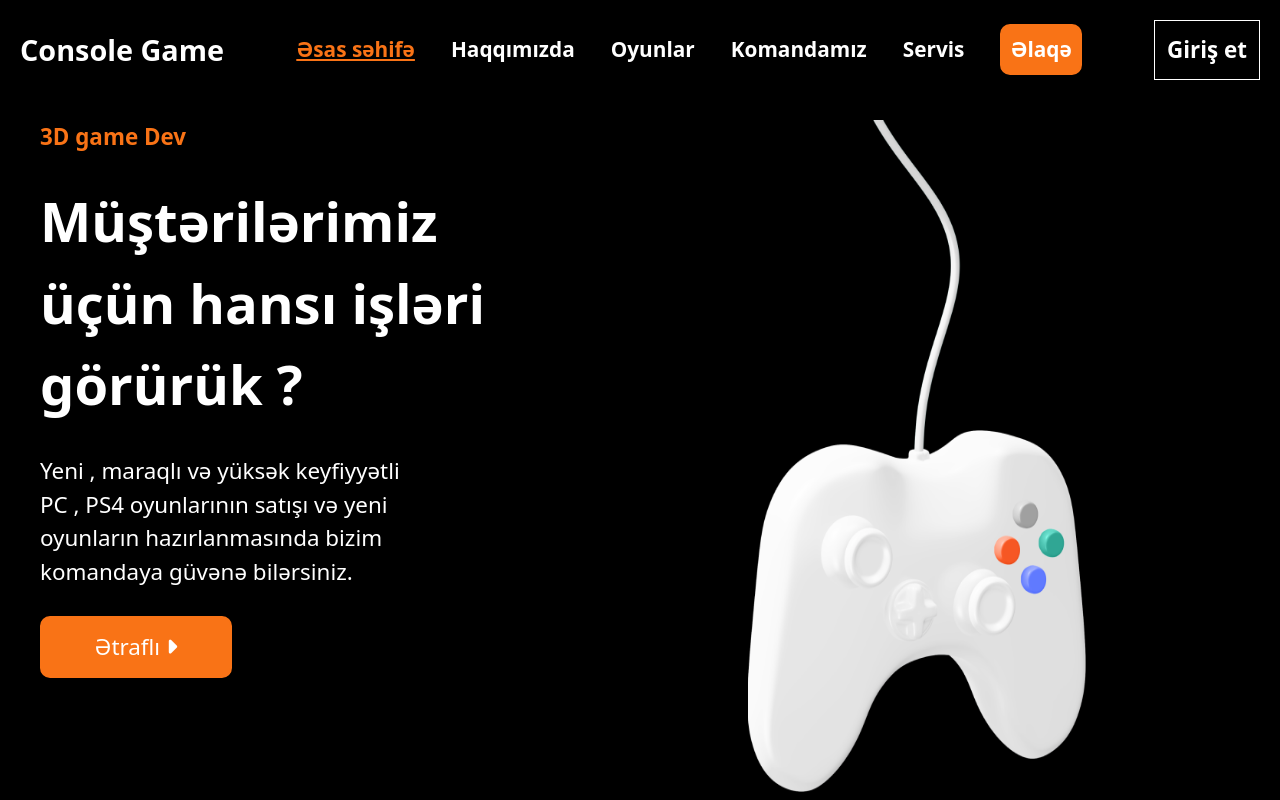
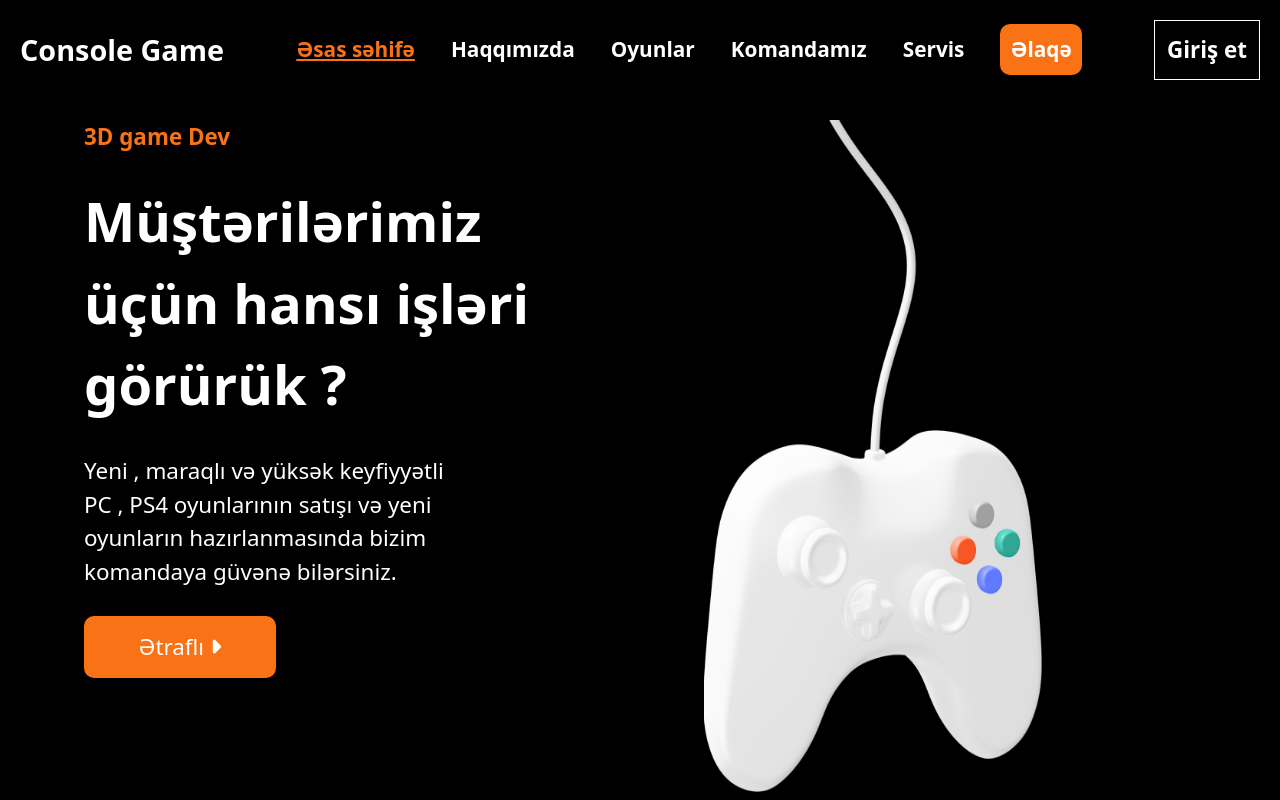
Before and after one commit to Nihat774/Console-Game, a React (Vite) app: page / in a window 1280 px wide. Shown: the top 800 px of the page. Built offline with nearby package versions, Linux system fonts and the light colour scheme; no server answers.

Commit message:
add framer-motion

```diff
--- a/src/index.css
+++ b/src/index.css
@@ -8,9 +8,7 @@
   }
 }
 
-/* @layer utilities {
- body {
-    overflow-x:"hidden"
-  }
-
-} */
+body {
+  @apply overflow-x-hidden;
+  @apply bg-black;
+}
--- a/src/pages/About/index.tsx
+++ b/src/pages/About/index.tsx
@@ -1,5 +1,5 @@
 import { Swiper, SwiperSlide } from "swiper/react";
-
+import {motion} from 'framer-motion'
 import "swiper/css";
 import "swiper/css/navigation";
 import "swiper/css/pagination";
@@ -14,12 +14,17 @@ import Button from "../../ui/Button";
 import { Link, useNavigate } from "react-router-dom";
 import TeamCard from "../../ui/TeamCardAbout";
 import CardInfo from "../../ui/CardAbout";
+import { containerVariants } from "../../utils/variants";
 
 function AboutPage() {
   const location = useNavigate()
   return (
     <>
-      <div className="flex justify-evenly; bg-black text-white lg:flex-row xs:flex-col">
+      <motion.div  variants={containerVariants}
+      initial="hidden"
+      animate="visible"
+      exit="exit"
+ className="flex justify-evenly; bg-black text-white lg:flex-row xs:flex-col">
         <div className="px-10 lg:w-[50%] xs:w-[100%] flex flex-col items-center">
           <div className="lg:w-[30vw] lg:h-[70vh] md:h-[40vh] xs:w-[80vw] xs:h-fit xs:gap-3 py-7 flex flex-col justify-evenly">
             <div className="">
@@ -90,7 +95,7 @@ function AboutPage() {
             </SwiperSlide>
           </Swiper>
         </div>
-      </div>
+      </motion.div>
       <div className="bg-black text-white py-5 lg:h-[100vh] xs:h-fit">
         <h3 className="text-2xl flex items-center px-10 font-bold h-[20vh] ">
           Why work with us
--- a/src/pages/Contact/index.tsx
+++ b/src/pages/Contact/index.tsx
@@ -1,10 +1,18 @@
 import { Link } from "react-router-dom";
 import Icon from "../../ui/SocialIcon";
 import Phone from "../../ui/Phone";
+import {motion} from 'framer-motion'
+import { containerVariants } from "../../utils/variants";
 function ContactPage() {
   return (
     <>
-      <section className="bg-black text-white py-8">
+      <motion.section
+        variants={containerVariants}
+        initial="hidden"
+        animate="visible"
+        exit="exit"
+
+      className="bg-black text-white py-8">
         <div className="text-center">
           <ul className="flex justify-center gap-4">
             <li>
@@ -115,7 +123,7 @@ Oyun platforması hər yaşa uyğun təcrübə təklif edir.
             <Phone />
           </div>
         </div>
-      </section>
+      </motion.section>
     </>
   );
 }
--- a/src/pages/Games/index.tsx
+++ b/src/pages/Games/index.tsx
@@ -4,7 +4,8 @@ import { Link, NavLink, useNavigate } from "react-router-dom";
 import { useDispatch, useSelector } from "react-redux";
 import { addToCart } from "../../state/cartSlice";
 import { RootState } from "../../state/store";
-
+import {motion} from 'framer-motion'
+import { containerVariants } from "../../utils/variants";
 
 function GamesPage() {
   const url = "https://console-game-db.vercel.app/games";
@@ -35,7 +36,13 @@ function GamesPage() {
 
   return (
     <>
-      <div className="bg-orange px-3 items-center">
+      <motion.div
+        variants={containerVariants}
+        initial="hidden"
+        animate="visible"
+        exit="exit"
+
+      className="bg-orange px-3 items-center">
         <div className="md:flex md:flex-row md:h-[12vh] lg:h-[15vh] xs:flex-col xs:p-4 xs:gap-7 justify-between items-center">
           <Link
             to={"/"}
@@ -54,7 +61,7 @@ function GamesPage() {
             />
           </div>
         </div>
-      </div>
+      </motion.div>
       <div className="contanier px-3">
         <div className="grid lg:grid-cols-4 md:gap-4 xs:grid-cols-1 xs:place-items-center xs:gap-3 md:grid-cols-2 p-5">
           {filteredGames.map(
--- a/src/pages/Home/index.tsx
+++ b/src/pages/Home/index.tsx
@@ -5,27 +5,8 @@ import Button2 from "../../ui/Button2";
 import Card from "../../ui/Card";
 import MyAccordion from "../../ui/Accordion";
 import {motion} from 'framer-motion'
-const containerVariants = {
-  hidden: {
-    x: "100vw",
-    opacity: 0,
-  },
-  visible: {
-    x: 0,
-    opacity: 1,
-    transition: {
-      type: "spring",
-      delay: 0.2,
-      stiffness:60
-    },
-  },
-  exit: {
-    x: "-100vh",
-    transition: {
-      ease: "easeInOut",
-    },
-  },
-};
+import { containerVariants } from "../../utils/variants";
+import ScrollAnimation from "../../utils/ScrollAnimation";
 
 
 function HomePage() {
@@ -40,6 +21,7 @@ function HomePage() {
 
       className="w-full  bg-black p-5">
         <section  className=" container mx-auto text-white flex justify-around ">
+        <ScrollAnimation>
           <div className="md:w-[30vw]  lg:w-full xs:w-full xs:px-5 flex flex-col gap-7">
             <p className="text-orange font-bold text-[1.4rem]">3D game Dev </p>
             <p className="md:text-[2.7rem] xs:text-[1.3rem] font-bold lg:text-[3.4rem] lg:w-[40vw] md:w-[31vw] ">
@@ -58,7 +40,8 @@ function HomePage() {
               still="rounded-[10px] md:w-[15vw] xs:w-[30vw] xs:py-1 md:py-3 text-[1.4rem] hover:bg-transparent"
             />
           </div>
-
+          </ScrollAnimation>
+          <ScrollAnimation>
           <div className="">
 
             <div className="lg:h-[85vh] md:w-[40vw] md:h-[40vh] md:object-contain md:flex xs:hidden ">
@@ -69,8 +52,10 @@ function HomePage() {
               />
             </div>
           </div>
+
+        </ScrollAnimation>
         </section>
-
+        <ScrollAnimation>
         <section className="">
           <div className="flex justify-between  place-items-center bg-black  lg:h-[20vh] xs:h-[15vh]">
             <p className="md:text-[1.8rem] xs:text-[1.4rem] font-bold text-white  ml-[5vw]">
@@ -83,7 +68,7 @@ function HomePage() {
             <Data />
           </div>
         </section>
-
+        </ScrollAnimation>
         <section className="bg-black flex flex-col gap-4 ">
           <div className=" text-white flex justify-center ">
             <p className="md:text-[2rem] font-bold md:w-[70vw] lg:w-[50vw] py-3 xs:full xs:text-[1.5rem] xs:px-4">
--- a/src/pages/LikedPage/index.tsx
+++ b/src/pages/LikedPage/index.tsx
@@ -4,6 +4,8 @@ import { RootState } from "../../state/store";
 import Modal from "../../ui/modalSlice";
 import React, { useCallback, useEffect, useState } from "react";
 import Swal from "sweetalert2";
+import {motion} from 'framer-motion'
+import { containerVariants } from "../../utils/variants";
 
 function LikedPage() {
   const data = useSelector((state: RootState) => state.cart.value);
@@ -52,7 +54,11 @@ function LikedPage() {
   if (!cartGame.length) {
     return (
       <>
-        <div className="container mx-auto">
+        <motion.div   variants={containerVariants}
+      initial="hidden"
+      animate="visible"
+      exit="exit"
+ className="container mx-auto">
           <div className="h-[15vh] flex flex-col justify-center w-fit">
             <Link
               className="border p-3 bg-orange text-white text-[1.3rem] font-semibold rounded-[15px] flex flex-col justify-center"
@@ -66,7 +72,7 @@ function LikedPage() {
               Səbətiniz boşdur.
             </p>
           </div>
-        </div>
+        </motion.div>
       </>
     );
   } else {
--- a/src/pages/News/index.tsx
+++ b/src/pages/News/index.tsx
@@ -1,11 +1,17 @@
 import { AllNews } from "../../components/MyDataNews"
-
+import {motion} from 'framer-motion'
+import { containerVariants } from "../../utils/variants"
 function NewsPage() {
   return (
     <>
-      <div className=" flex justify-center py-5  bg-black">
+      <motion.div
+        variants={containerVariants}
+        initial="hidden"
+        animate="visible"
+        exit="exit"
+   className=" flex justify-center py-5  bg-black">
         <p className="text-[1.7rem] font-semibold text-orange w-[80vw]">Komanda üzvlərimiz</p>
-      </div>
+      </motion.div>
       <AllNews />
     </>
   )
--- a/src/pages/NotFound/index.tsx
+++ b/src/pages/NotFound/index.tsx
@@ -1,9 +1,14 @@
-
+import {motion} from 'framer-motion'
+import { containerVariants } from '../../utils/variants'
 
 function NotFoundPage() {
   return (
     <>
-     <div className="bg-black text-white text-[1.5rem] px-5">404 not found</div>
+     <motion.div  variants={containerVariants}
+      initial="hidden"
+      animate="visible"
+      exit="exit"
+ className="bg-black text-white text-[1.5rem] px-5">404 not found</motion.div>
     </>
   )
 }
--- a/src/pages/Services/index.tsx
+++ b/src/pages/Services/index.tsx
@@ -3,11 +3,18 @@ import CountUp from "react-countup";
 
 import Button2 from "../../ui/Button2";
 import Swipper from "../../ui/SwipperToServices";
+import {motion} from 'framer-motion'
+import { containerVariants } from "../../utils/variants";
 // import Swipper from "../../ui/SwipperToServices";
 function ServicesPage() {
   return (
     <>
-      <div className=" bg-black ">
+      <motion.div
+        variants={containerVariants}
+        initial="hidden"
+        animate="visible"
+        exit="exit"
+   className=" bg-black ">
         <section className=" flex flex-col container mx-auto items-center md:h-[70vh] xs:h-fit justify-center gap-7">
           <div className="flex flex-col  items-center gap-5 py-5 text-white">
             <p className="flex items-center gap-2">
@@ -190,7 +197,7 @@ function ServicesPage() {
         <section>
           <Swipper />
         </section>
-      </div>
+      </motion.div>
     </>
   );
 }
--- /dev/null
+++ b/src/utils/ScrollAnimation.tsx
@@ -0,0 +1,24 @@
+
+import { motion, useInView } from "framer-motion";
+import { useRef } from "react";
+const ScrollAnimation = ({ children }: { children: React.ReactNode }) => {
+  const ref = useRef(null);
+  const isInView = useInView(ref, {
+    once: false,
+  });
+  return (
+    <motion.div
+      ref={ref}
+      initial={{
+        opacity: 0,
+        y: 50,
+      }}
+      animate={isInView ? { opacity: 1, y: 0 } : { opacity: 0, y: 50 }}
+      transition={{ duration: 0.5, delay: .4 }}
+    >
+      {children}
+    </motion.div>
+  );
+};
+
+export default ScrollAnimation;
--- /dev/null
+++ b/src/utils/variants.ts
@@ -0,0 +1,21 @@
+export const containerVariants = {
+    hidden: {
+      // x: "100vw",
+      opacity: 0,
+    },
+    visible: {
+      // x: 0,
+      opacity: 1,
+      transition: {
+        type: "spring",
+        delay: 0.2,
+        stiffness:60
+      },
+    },
+    exit: {
+      // x: "-100vh",
+      transition: {
+        ease: "easeInOut",
+      },
+    },
+  };
```
